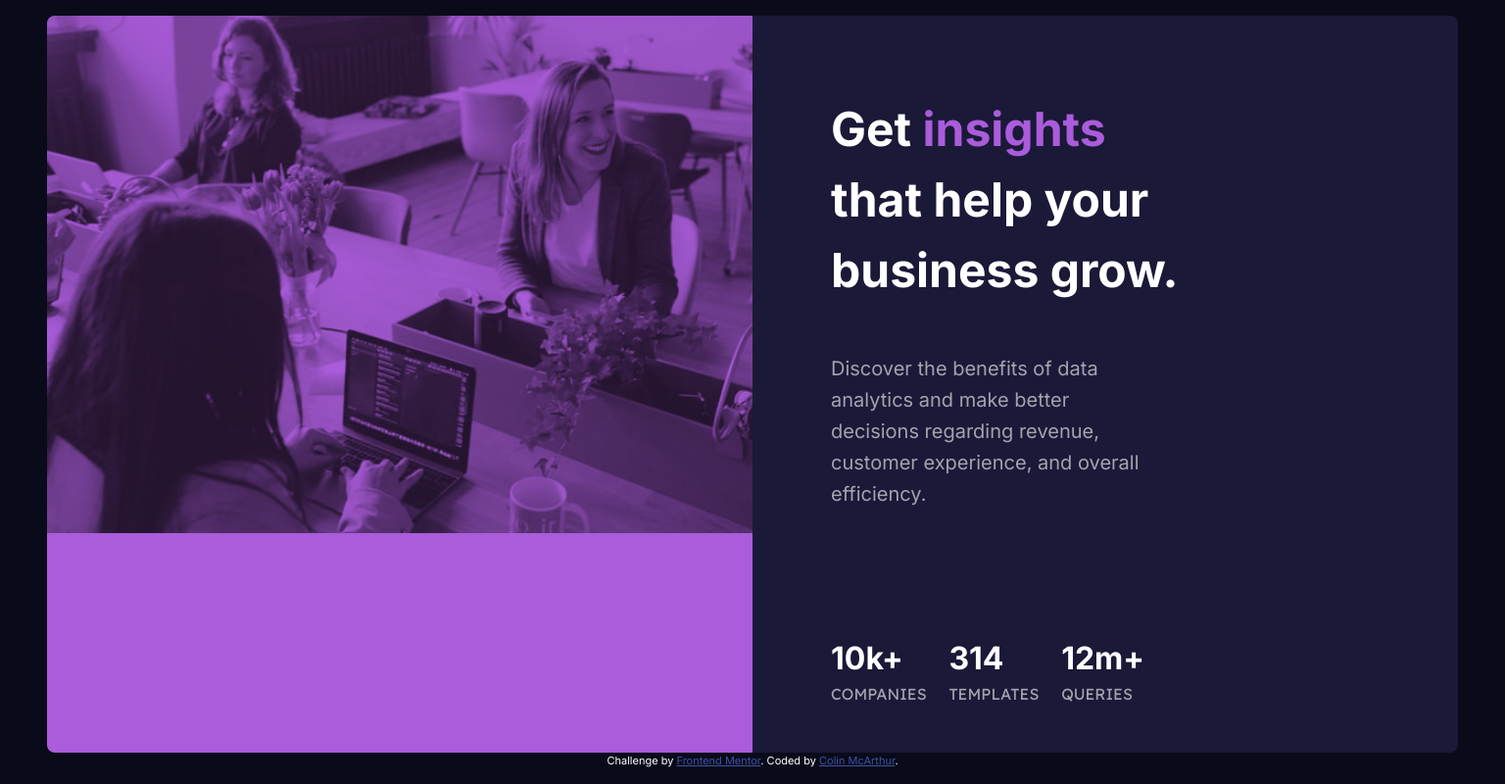
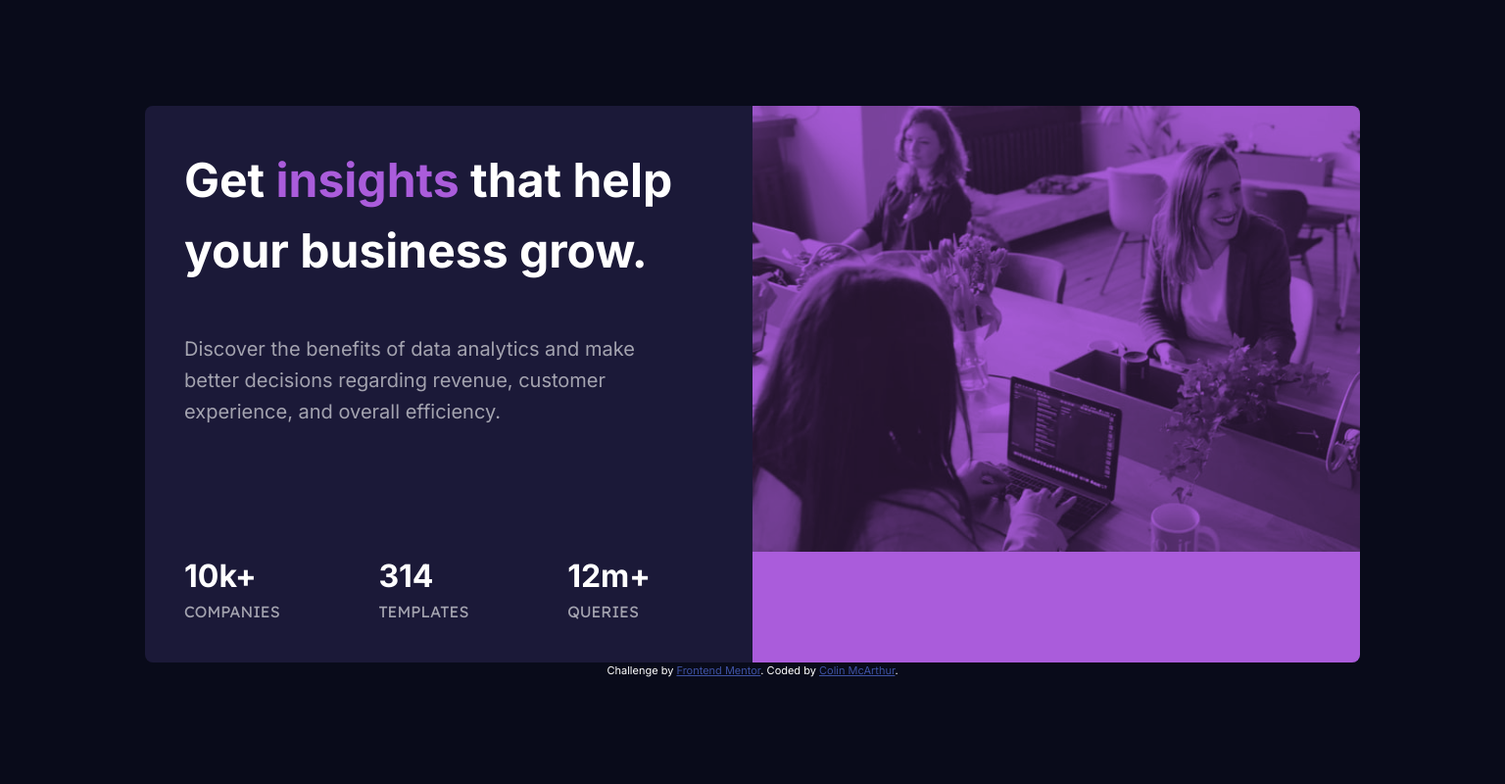
Before and after one commit to ColinMcArthur85/stats-card-project, a website: page docs/index.html in a window 1536 px wide. Shown: the whole page at 98% size. Drawn offline with Linux system fonts and the light colour scheme.

Commit message:
Update style.css

```diff
--- a/docs/css/style.css
+++ b/docs/css/style.css
@@ -2,7 +2,6 @@
 @import url("https://fonts.googleapis.com/css2?family=Lexend+Deca&display=swap");
 body {
   display: flex;
-  flex-direction: column;
   align-items: center;
   justify-content: center;
   background-color: hsl(233deg, 47%, 7%);
@@ -13,11 +12,11 @@ body {
 }
 
 img {
-  max-width:100%;
-  display:block;
-  object-fit: cover;
   mix-blend-mode: multiply;
   opacity: 80%;
+  display: block;
+  object-fit: cover;
+  max-width: 100%;
 }
 
 .flex-col {
@@ -46,18 +45,22 @@ img {
 }
 
 .card {
+  display: flex;
+  flex-direction: column-reverse;
   background-color: hsl(244deg, 38%, 16%);
   color: hsla(0deg, 0%, 100%, 0.6);
-  max-width: 375px;
+  max-width: 70vw;
   margin-inline: auto;
   border-radius: 8px;
   overflow: hidden;
 }
 .card__image {
   width: 100%;
+  display: block;
+  object-fit: cover;
+  max-width: 100%;
 }
 .card__image-wrapper {
-  margin-bottom: 0.5rem;
   background: hsl(277deg, 64%, 61%);
 }
 .card__content {
@@ -81,17 +84,16 @@ img {
 
 @media (min-width: 1440px) {
   .card {
-    max-width: 1440px;
-    display: flex;
-    flex-direction: row-reverse;
+    max-width: 1240px;
+    display: grid;
+    grid-template-columns: 1fr 1fr;
+    grid-auto-flow: dense;
   }
   .card__image-wrapper {
     margin-bottom: 0px;
   }
   .card__content {
     text-align: left;
-    width: 50%;
-    padding: 5rem 16rem 3rem 5rem;
   }
   .card__content-heading {
     margin-bottom: 3rem;
@@ -107,9 +109,6 @@ img {
     justify-content: space-between;
     padding-right: 4rem;
   }
-  .card__image-wrapper {
-    width: 50%;
-  }
   .flex-col {
     margin-bottom: 0px !important;
   }
```
